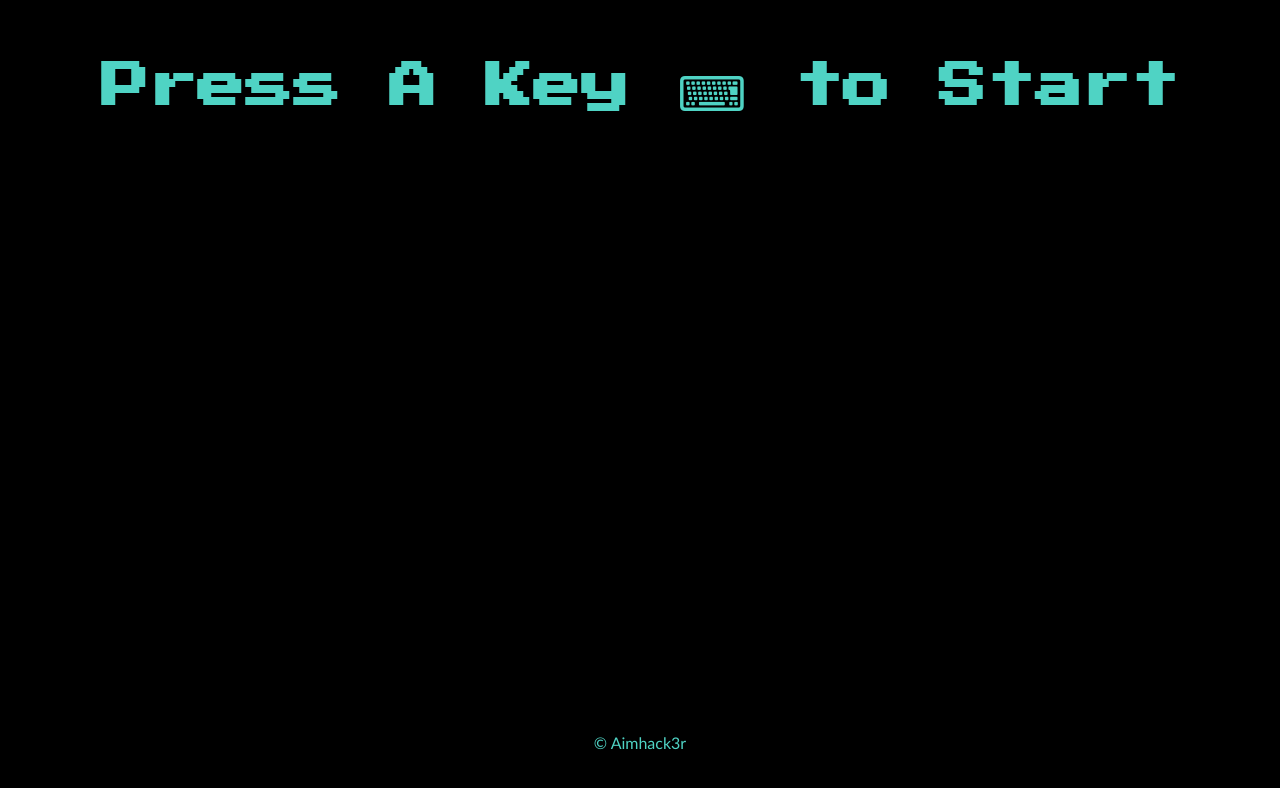
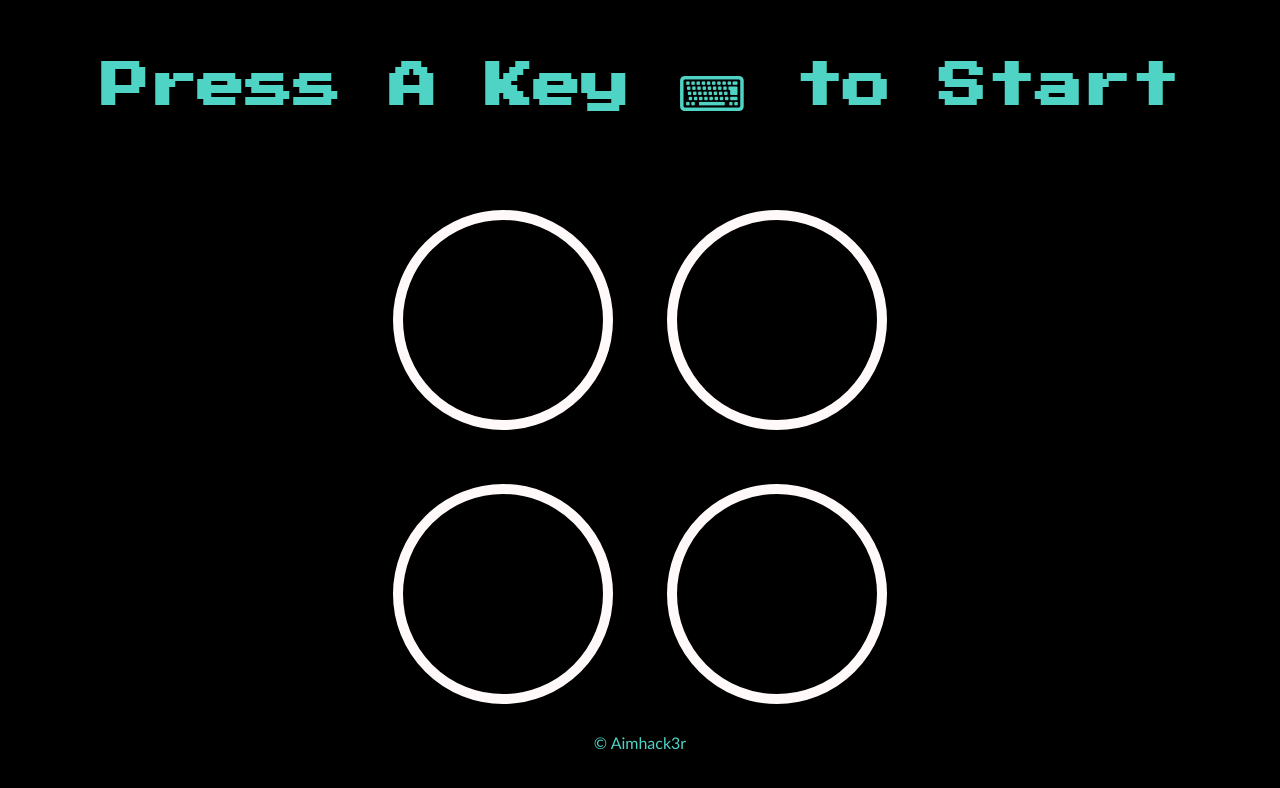
Before and after one commit to Aimhack3r/Memory-Game, a plain HTML site: page index.html in a window 1280 px wide. Drawn offline with nearby package versions, Linux system fonts and the light colour scheme.

Commit message:
Update styles.css

```diff
--- a/styles.css
+++ b/styles.css
@@ -25,7 +25,7 @@ footer{
   display: inline-block;
   height: 200px;
   width: 200px;
-  border: 10px solid black;
+  border: 10px solid #FFF9F9;
   border-radius: 50%;
 
 }
```
